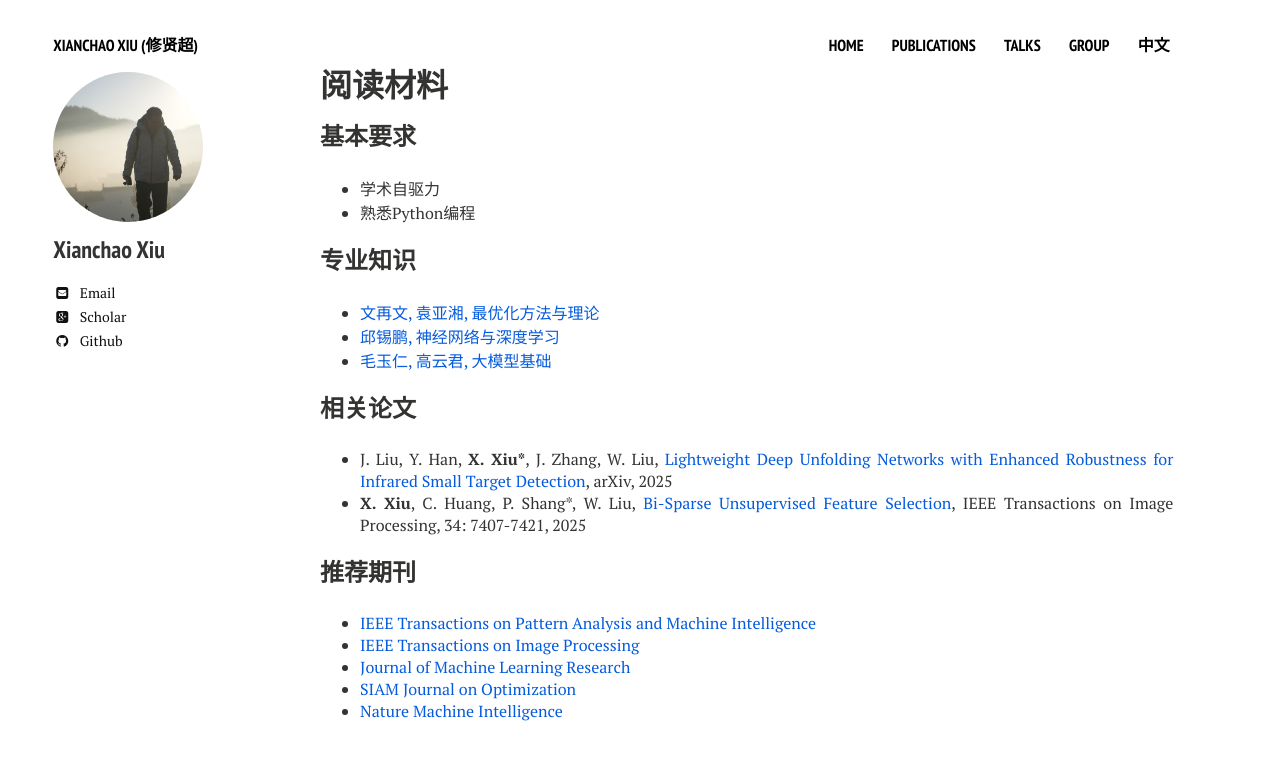
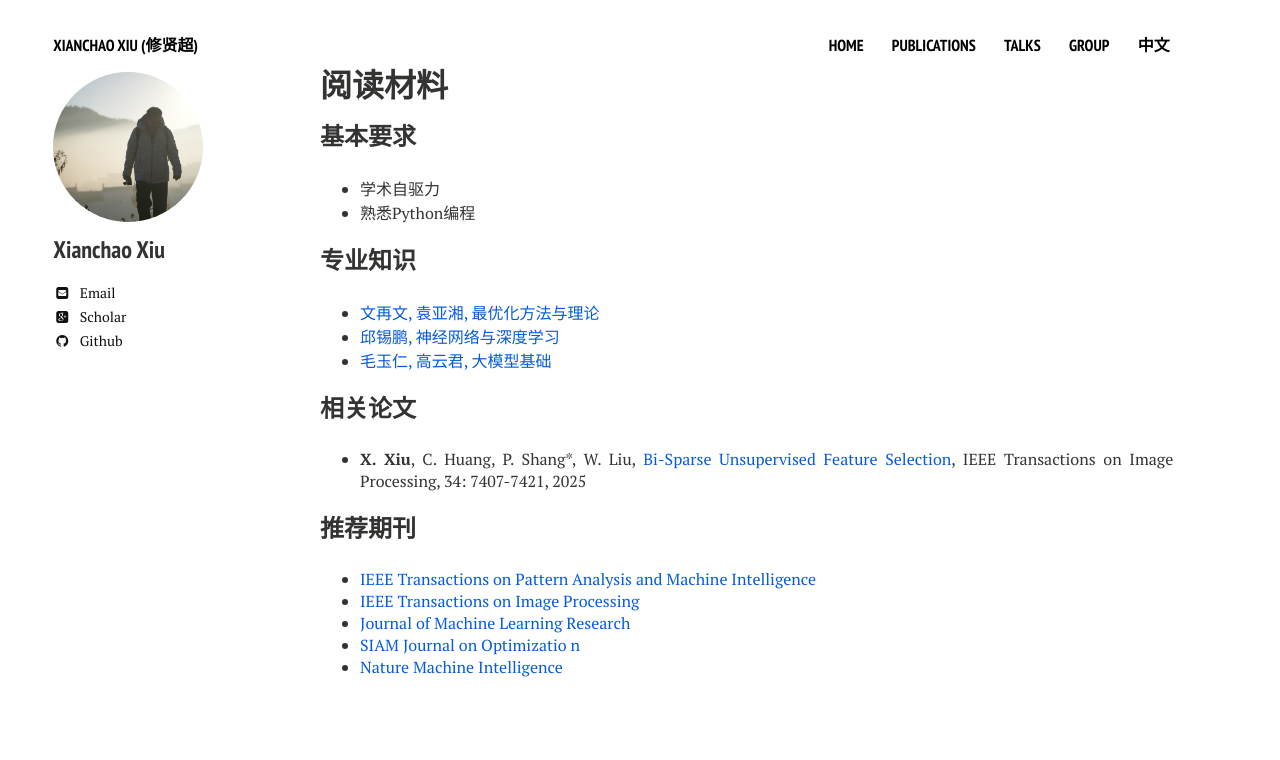
Before and after one commit to xianchaoxiu/xianchaoxiu.github.io, a Jekyll site: the page built from chinese/reading/index.md, in a window 1280 px wide. Shown: the top 760 px of the page. Built offline with Jekyll 4.4.1, drawn with Linux system fonts in a browser that asks for light colours; nearby versions of some CDN libraries.

Commit message:
Update index.md

```diff
--- a/chinese/reading/index.md
+++ b/chinese/reading/index.md
@@ -14,19 +14,18 @@ share: false
 
 
 ### 专业知识
-*  <a href="https://www.bilibili.com/video/BV1xH4y1y7qy/" class="textlink" target="_blank">文再文, 袁亚湘, 最优化方法与理论 </a> <br>
-*  <a href="https://www.bilibili.com/video/BV1p1421k7MC/" class="textlink" target="_blank">邱锡鹏, 神经网络与深度学习 </a> <br>
-*  <a href="https://www.bilibili.com/video/BV1PB6XYFET2/" class="textlink" target="_blank">毛玉仁, 高云君, 大模型基础 </a> <br>
+*  <a href="https://www.bilibili.com/video/BV1xH4y1y7qy/" class="textlink" target="_blank"> 文再文, 袁亚湘, 最优化方法与理论 </a> <br>
+*  <a href="https://www.bilibili.com/video/BV1p1421k7MC/" class="textlink" target="_blank"> 邱锡鹏, 神经网络与深度学习 </a> <br>
+*  <a href="https://www.bilibili.com/video/BV1PB6XYFET2/" class="textlink" target="_blank"> 毛玉仁, 高云君, 大模型基础 </a> <br>
 
 
 ### 相关论文
-* J. Liu, Y. Han, <b>X. Xiu*</b>, J. Zhang, W. Liu, <a href="https://doi.org/10.48550/arXiv.2509.08205" class="textlink" target="_blank">Lightweight Deep Unfolding Networks with Enhanced Robustness for Infrared Small Target Detection</a>, arXiv, 2025  <br>
 * <b>X. Xiu</b>, C. Huang, P. Shang*, W. Liu, <a href="https://doi.org/10.1109/TIP.2025.3620667" class="textlink" target="_blank">Bi-Sparse Unsupervised Feature Selection</a>, IEEE Transactions on Image Processing, 34: 7407-7421, 2025  <br>
 
 
 ### 推荐期刊
-*  <a href="https://ieeexplore.ieee.org/xpl/RecentIssue.jsp?punumber=34" class="textlink" target="_blank">IEEE Transactions on Pattern Analysis and Machine Intelligence </a> <br>
-*  <a href="https://ieeexplore.ieee.org/xpl/RecentIssue.jsp?punumber=83" class="textlink" target="_blank">IEEE Transactions on Image Processing </a> <br>
-*  <a href="https://jmlr.org/" class="textlink" target="_blank">Journal of Machine Learning Research</a> <br>
-*  <a href="https://www.siam.org/publications/siam-journals/siam-journal-on-optimization/" class="textlink" target="_blank">SIAM Journal on Optimization</a> <br>
-*  <a href="https://www.nature.com/natmachintell/" class="textlink" target="_blank">Nature Machine Intelligence </a> <br>
+*  <a href="https://ieeexplore.ieee.org/xpl/RecentIssue.jsp?punumber=34" class="textlink" target="_blank"> IEEE Transactions on Pattern Analysis and Machine Intelligence </a> <br>
+*  <a href="https://ieeexplore.ieee.org/xpl/RecentIssue.jsp?punumber=83" class="textlink" target="_blank"> IEEE Transactions on Image Processing </a> <br>
+*  <a href="https://jmlr.org/" class="textlink" target="_blank"> Journal of Machine Learning Research </a> <br>
+*  <a href="https://www.siam.org/publications/siam-journals/siam-journal-on-optimization/" class="textlink" target="_blank"> SIAM Journal on Optimizatio n</a> <br>
+*  <a href="https://www.nature.com/natmachintell/" class="textlink" target="_blank"> Nature Machine Intelligence </a> <br>
```
